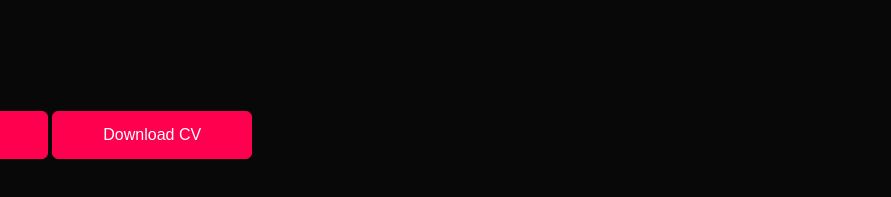
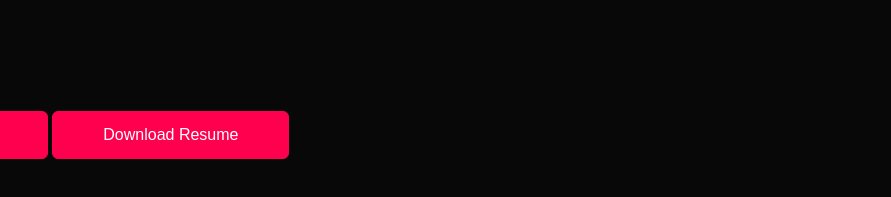
Before and after one commit to dhanu31003/resume, a plain HTML site: page index.html in a window 1280 px wide. Shown: the part 3487-3684 px from the top of the page, 280-1171 px from the left. Drawn offline with nearby package versions, Linux system fonts and the light colour scheme.

Commit message:
Update index.html

```diff
--- a/index.html
+++ b/index.html
@@ -212,7 +212,7 @@
                     <a href="https://www.linkedin.com/in/dhanush-pujari-37173021a/" target="_blank"><i class="fa-brands fa-linkedin"></i></a>
                 </div>
                 <a href="Dhanush Pujari CV.pdf" download class="btn btn2">Download CV</a>
-                <a href="resume.pdf" download class="btn btn2">Download CV</a>
+                <a href="resume.pdf" download class="btn btn2">Download Resume</a>
 
         </div>
     </div>
```
